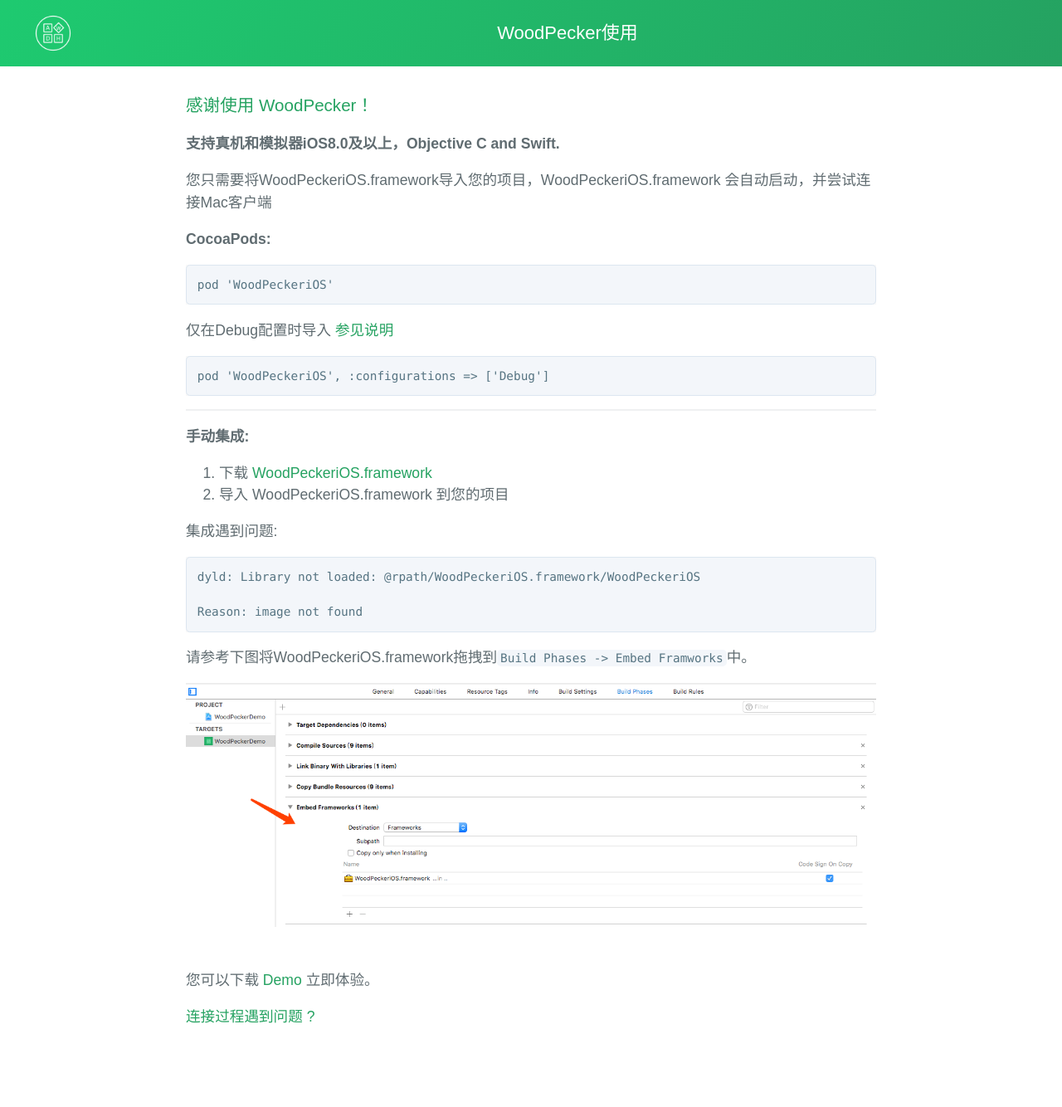
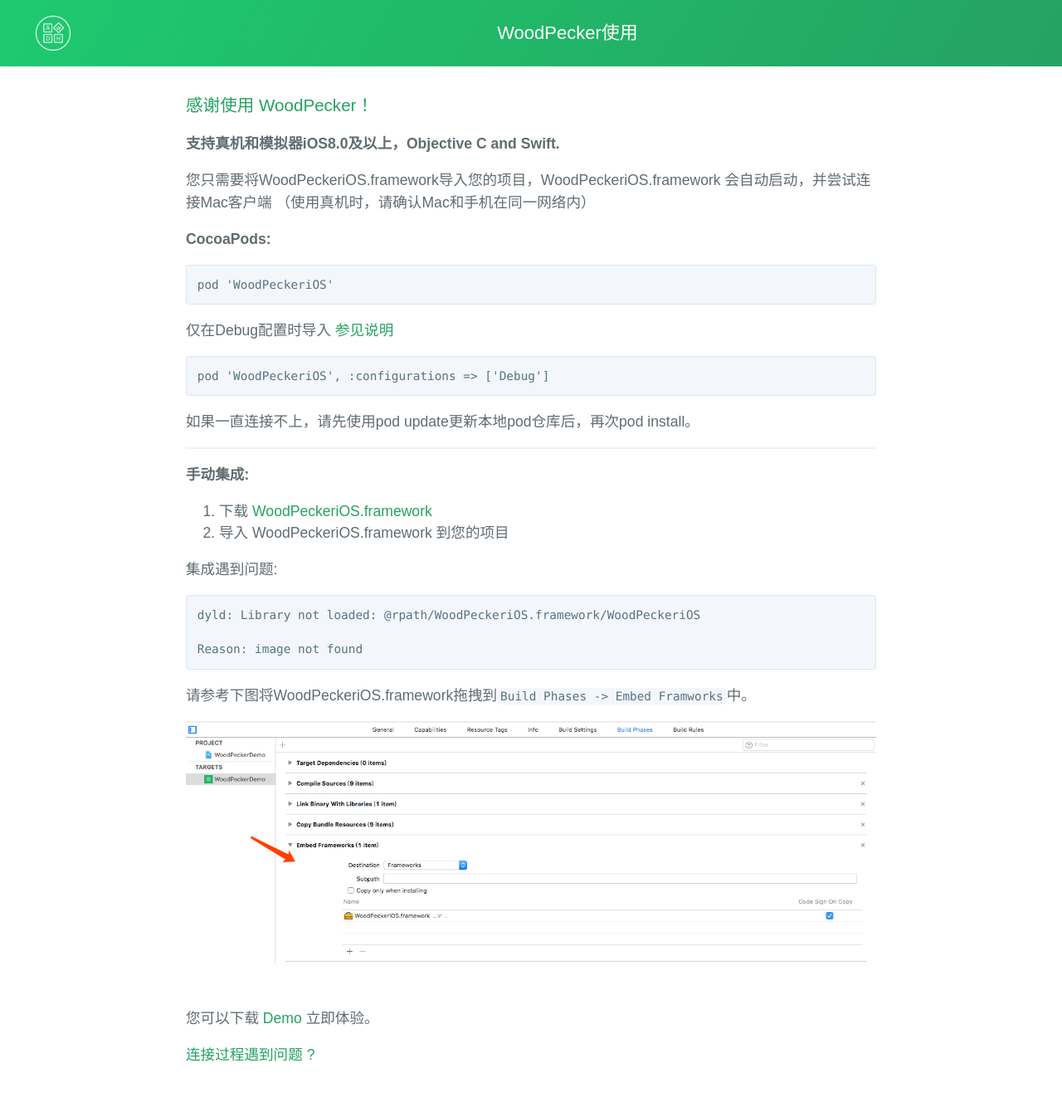
Before and after one commit to github-xiaogang/woodpecker, a Jekyll site: the page built from cnusage.md, in a window 1280 px wide. Shown: the whole page at 83% size. Built offline with Jekyll 4.4.1, drawn with Linux system fonts in a browser that asks for light colours; before the commit the page ends 1288 px from its top, so only the background shows below that.

Commit message:
使用文档更新

````diff
--- a/cnusage.md
+++ b/cnusage.md
@@ -9,6 +9,7 @@ title: WoodPecker使用
 **支持真机和模拟器iOS8.0及以上，Objective C and Swift.**
 
 您只需要将WoodPeckeriOS.framework导入您的项目，WoodPeckeriOS.framework 会自动启动，并尝试连接Mac客户端
+（使用真机时，请确认Mac和手机在同一网络内）
 
 
 **CocoaPods:**
@@ -20,6 +21,8 @@ pod 'WoodPeckeriOS'
 ```
 pod 'WoodPeckeriOS', :configurations => ['Debug']
 ```
+如果一直连接不上，请先使用pod update更新本地pod仓库后，再次pod install。
+
 <hr/>
 
 **手动集成:**
````
Also changed, not shown: usage.md (+1 -0 lines).
